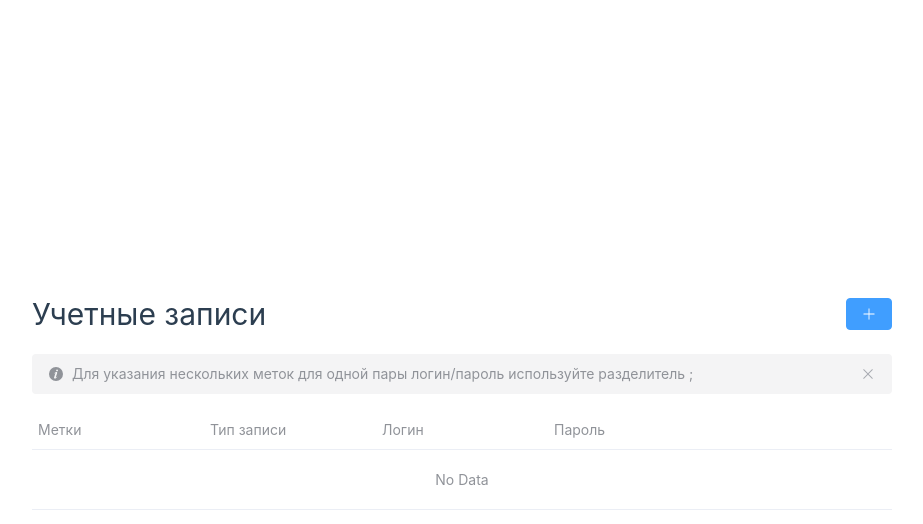
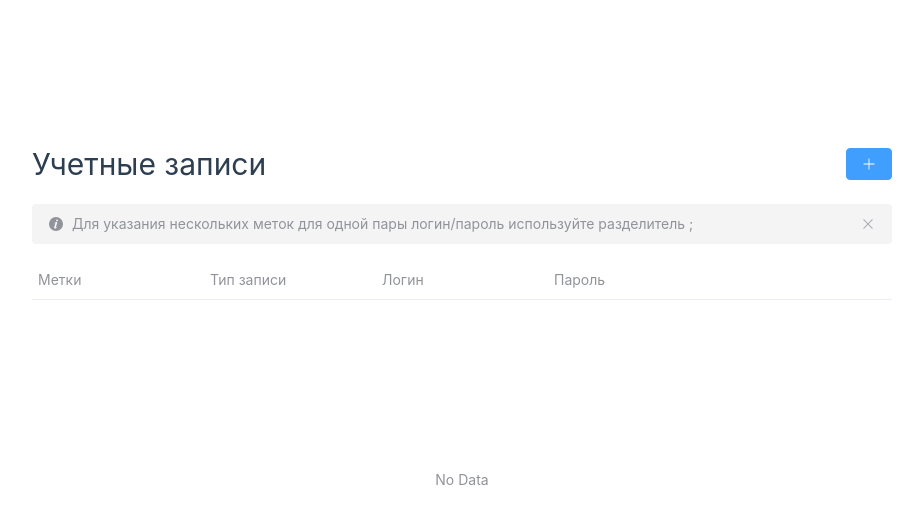
Before and after one commit to vvaxcoder/testtask_saassoft, a Vue app: page / in a window 1280 px wide. Shown: the top 524 px of the page, without its empty margins (20-943 px from the left). Built offline with nearby package versions, Linux system fonts and the light colour scheme; the HTML template or start-up script is replaced by a standard one.

Commit message:
Set fixed height 400px for el-table

```diff
--- a/src/App.vue
+++ b/src/App.vue
@@ -12,9 +12,12 @@
       class="mb-4 custom-alert"
     />
 
-    <el-table :data="accounts" class="no-row-borders">
+    <el-table
+        :data="accounts"
+        height="400px"
+        class="no-row-borders">
       <el-table-column prop="labels" label="Метки">
-        <template #default="{ row, $index }">
+        <template #default="{ $index }">
           <el-input
             v-model="labelInputs[$index]"
             placeholder="Метки через ;"
@@ -92,24 +95,30 @@ function onLabelBlur(index: number) {
     .split(';')
     .map((text) => ({ text: text.trim() }))
     .filter((x) => x.text);
+
   updateAccount(index, { labels: parsed });
 }
 
 function onTypeChange(index: number) {
-  const type = accounts[index].type;
+  const account = accounts.value[index];
+  const type = account.type;
   const password = type === 'LDAP' ? null : '';
+
   updateAccount(index, { type, password });
 }
 
 function validateLogin(index: number) {
-  const login = accounts[index].login;
+  const account = accounts.value[index];
+   const login = account.login;
+
   if (!login || login.length > 100) {
     alert('Логин обязателен и должен быть меньше 100 символов.');
   }
 }
 
 function validatePassword(index: number) {
-  const account = accounts[index];
+  const account = accounts.value[index];
+
   if (account.type === 'Local' && (!account.password || account.password.length > 100)) {
     alert('Пароль обязателен и должен быть меньше 100 символов.');
   }
```
